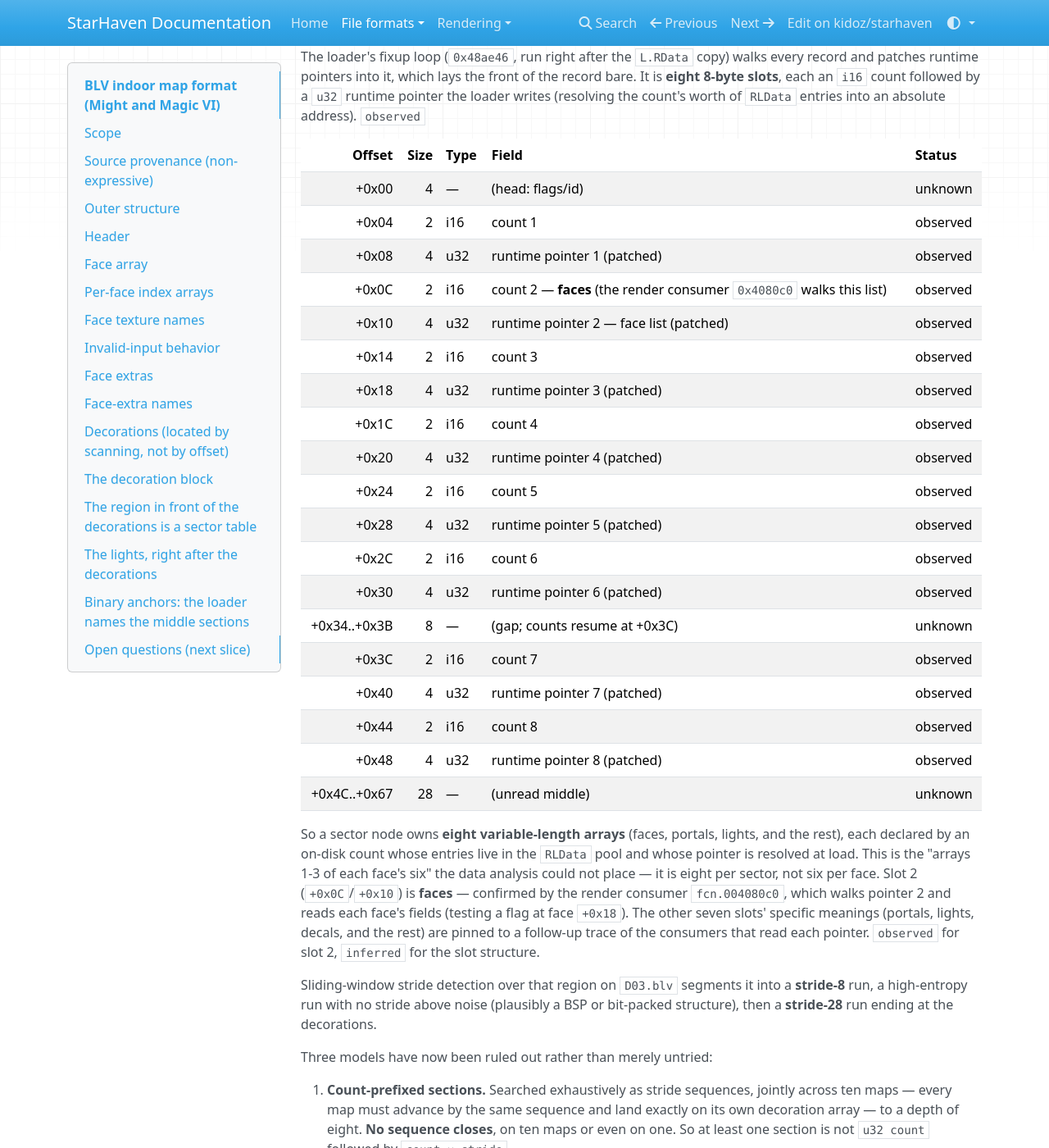
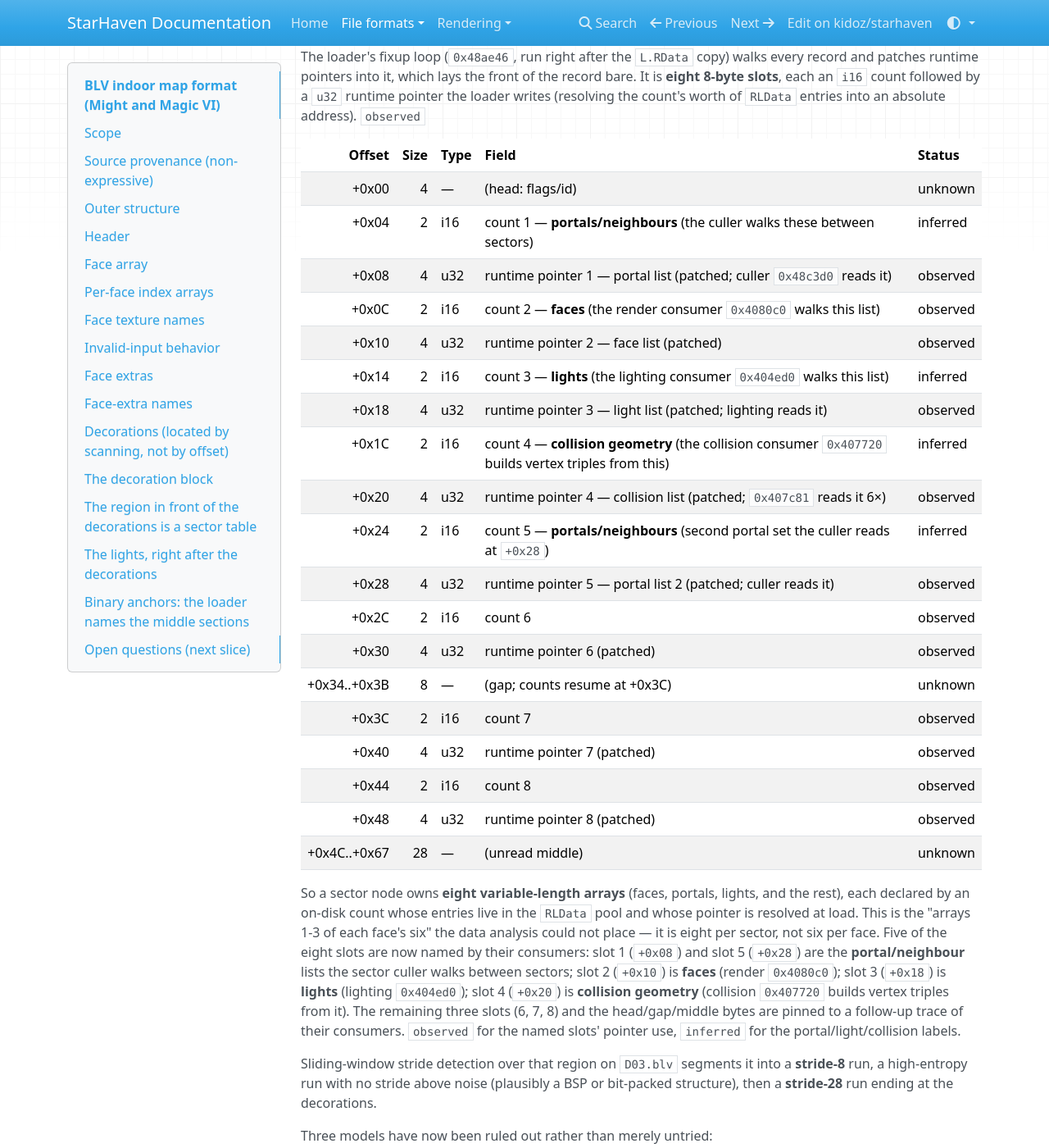
Before and after one commit to kidoz/starhaven, an MkDocs documentation site: the page built from docs/formats/blv.md, in a window 1280 px wide and 1400 px high, scrolled down 12917 px. Shown: the whole window at 82% size. Built offline with MkDocs 1.6.1, drawn with Linux system fonts in a browser that asks for light colours; nearby versions of some CDN libraries.

Commit message:
Name the lights, walls and doorways each indoor room opens onto

```diff
--- a/docs/formats/blv.md
+++ b/docs/formats/blv.md
@@ -584,16 +584,16 @@ record bare. It is **eight 8-byte slots**, each an `i16` count followed by a
 | Offset | Size | Type | Field | Status |
 | ---: | ---: | --- | --- | --- |
 | +0x00 | 4 | — | (head: flags/id) | unknown |
-| +0x04 | 2 | i16 | count 1 | observed |
-| +0x08 | 4 | u32 | runtime pointer 1 (patched) | observed |
+| +0x04 | 2 | i16 | count 1 — **portals/neighbours** (the culler walks these between sectors) | inferred |
+| +0x08 | 4 | u32 | runtime pointer 1 — portal list (patched; culler `0x48c3d0` reads it) | observed |
 | +0x0C | 2 | i16 | count 2 — **faces** (the render consumer `0x4080c0` walks this list) | observed |
 | +0x10 | 4 | u32 | runtime pointer 2 — face list (patched) | observed |
-| +0x14 | 2 | i16 | count 3 | observed |
-| +0x18 | 4 | u32 | runtime pointer 3 (patched) | observed |
-| +0x1C | 2 | i16 | count 4 | observed |
-| +0x20 | 4 | u32 | runtime pointer 4 (patched) | observed |
-| +0x24 | 2 | i16 | count 5 | observed |
-| +0x28 | 4 | u32 | runtime pointer 5 (patched) | observed |
+| +0x14 | 2 | i16 | count 3 — **lights** (the lighting consumer `0x404ed0` walks this list) | inferred |
+| +0x18 | 4 | u32 | runtime pointer 3 — light list (patched; lighting reads it) | observed |
+| +0x1C | 2 | i16 | count 4 — **collision geometry** (the collision consumer `0x407720` builds vertex triples from this) | inferred |
+| +0x20 | 4 | u32 | runtime pointer 4 — collision list (patched; `0x407c81` reads it 6×) | observed |
+| +0x24 | 2 | i16 | count 5 — **portals/neighbours** (second portal set the culler reads at `+0x28`) | inferred |
+| +0x28 | 4 | u32 | runtime pointer 5 — portal list 2 (patched; culler reads it) | observed |
 | +0x2C | 2 | i16 | count 6 | observed |
 | +0x30 | 4 | u32 | runtime pointer 6 (patched) | observed |
 | +0x34..+0x3B | 8 | — | (gap; counts resume at +0x3C) | unknown |
@@ -607,12 +607,14 @@ So a sector node owns **eight variable-length arrays** (faces, portals, lights,
 and the rest), each declared by an on-disk count whose entries live in the
 `RLData` pool and whose pointer is resolved at load. This is the "arrays 1-3 of
 each face's six" the data analysis could not place — it is eight per sector,
-not six per face. Slot 2 (`+0x0C`/`+0x10`) is **faces** — confirmed by the
-render consumer `fcn.004080c0`, which walks pointer 2 and reads each face's
-fields (testing a flag at face `+0x18`). The other seven slots' specific
-meanings (portals, lights, decals, and the rest) are pinned to a follow-up
-trace of the consumers that read each pointer. `observed` for slot 2, `inferred`
-for the slot structure.
+not six per face. Five of the eight slots are now named by their consumers:
+slot 1 (`+0x08`) and slot 5 (`+0x28`) are the **portal/neighbour** lists the
+sector culler walks between sectors; slot 2 (`+0x10`) is **faces** (render
+`0x4080c0`); slot 3 (`+0x18`) is **lights** (lighting `0x404ed0`); slot 4
+(`+0x20`) is **collision geometry** (collision `0x407720` builds vertex triples
+from it). The remaining three slots (6, 7, 8) and the head/gap/middle bytes are
+pinned to a follow-up trace of their consumers. `observed` for the named slots'
+pointer use, `inferred` for the portal/light/collision labels.
 
   Sliding-window stride detection over that region on `D03.blv` segments it
   into a **stride-8** run, a high-entropy run with no stride above noise
```
